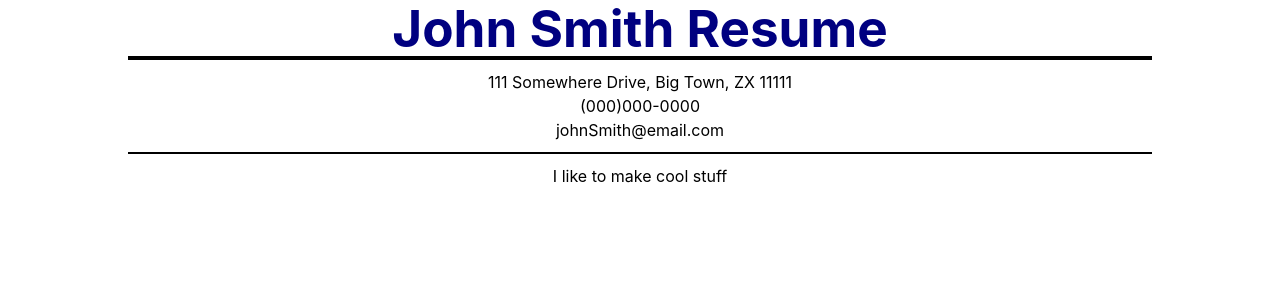
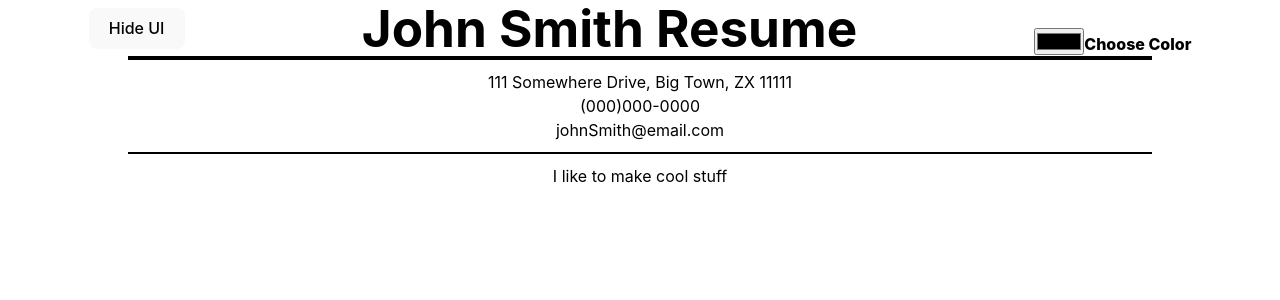
Before and after one commit to Sebamor/cvProject, a React (Vite) app: page / in a window 1280 px wide. Shown: the top 300 px of the page. Built offline with nearby package versions, Linux system fonts and the light colour scheme.

Commit message:
Organizie code, add color and hide function

```diff
--- a/src/components/Header.jsx
+++ b/src/components/Header.jsx
@@ -1,22 +1,97 @@
 import {useState} from 'react';
 
 function Header() {
-const [user, setUser] = useState({name: 'John Smith', email: 'johnSmith@email.com', phone: '(000)000-0000', address:'111 Somewhere Drive, Big Town, ZX 11111', summary:'I like to make cool stuff' });
+// TODO build user to change resume when prompt shows up
+const [user, setUser] = useState({
+    name: 'John Smith',
+    email: 'johnSmith@email.com',
+    phone: '(000)000-0000',
+    address:'111 Somewhere Drive, Big Town, ZX 11111',
+    summary:'I like to make cool stuff'
+});
+
+// Function to hide UI when user is ready to save resume
+const [hideUI, setHideUI] = useState('show');
+function handleHideUI() {
+    hideUI === 'none' ? setHideUI('show') : setHideUI('none')
+}
+
+// Function to change font colors
+const [itemColor, setItemColor] = useState('black');
+function handleColorChange(e) {
+    setItemColor(e.target.value)
+}
+
     return (
-        <div id='headerContainer' style={{background: 'white', color:'black', width:'100vw', display:'flex', flexDirection:'column', alignItems:'center', justifyContent:'center',}}>
-            <h1 id="resumeTitle" contentEditable='true' style={{color:'navy'}}>{user.name} Resume</h1>
-            <div id="headerInfoContainer" style={{borderTop:'4px solid black', wordWrap:'normal', minWidth:'80vw', display:'flex', justifyContent:'center', alignItems:'center', paddingTop:'10px', paddingBottom:'10px'}}>
-                <div id="headerInfo" style={{display:'flex', flexDirection:'column', justifyContent:'center', alignItems:'center'}}>
+        <div id='headerContainer' style={{
+            background: 'white',
+            color:'black',
+            width:'100vw',
+            display:'flex',
+            flexDirection:'column',
+            alignItems:'center',
+            justifyContent:'center',
+        }}>
+            <div id="titleContainer" style={{
+                display: 'flex',
+                flexDirection:'row',
+                justifyContent:'space-around',
+                alignItems:'center',
+                width:'100vw'
+            }}>
+                <button id='hideUIButton' className='uiElement' style={{display:hideUI}} onClick={handleHideUI}>Hide UI</button>
+                <h1 id="resumeTitle" contentEditable='true' style={{color:itemColor}}>{user.name} Resume</h1>
+                <div id="titleColorSelector" className='uiElement' style={{
+                    alignSelf:'flex-end',
+                    margin:'0',
+                    padding:'0',
+                    display:hideUI
+                }}>
+                    <input type="color" id="colorSelector" name="colorSelector" onChange={handleColorChange}/>
+                    <label htmlFor="colorSelector" style={{fontWeight:'800'}}>Choose Color</label>
+                </div>
+            </div>
+
+
+            <div id="headerInfoContainer" style={{
+                borderTop:'4px solid black',
+                wordWrap:'normal',
+                minWidth:'80vw',
+                display:'flex',
+                justifyContent:'center',
+                alignItems:'center',
+                paddingTop:'10px',
+                paddingBottom:'10px'
+            }}>
+                <div id="headerInfo" style={{
+                    display:'flex',
+                    flexDirection:'column',
+                    justifyContent:'center',
+                    alignItems:'center'
+                }}>
                     <div id="address" contentEditable='true'>{user.address}</div>
                     <div id="phone"  contentEditable='true'>{user.phone}</div>
                     <div id="email"  contentEditable='true'>{user.email}</div>
                 </div>
             </div>
-            <div id="summaryContainer" style={{borderTop: '2px solid black', wordWrap:'normal', minWidth:'80vw', display:'flex', justifyContent:'center', alignItems:'center', paddingTop:'10px', paddingBottom:'10px'}}>
+
+
+            <div id="summaryContainer" style={{
+                borderTop: '2px solid black',
+                wordWrap:'normal',
+                minWidth:'80vw',
+                display:'flex',
+                justifyContent:'center',
+                alignItems:'center',
+                paddingTop:'10px',
+                paddingBottom:'10px'
+            }}>
                 <div id="summaryInfo" contentEditable='true'>
                     {user.summary}
                 </div>
             </div>
+
+
         </div>
     )
 }
```
